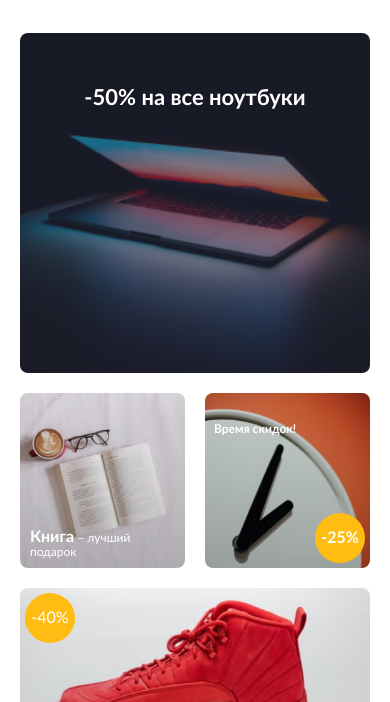
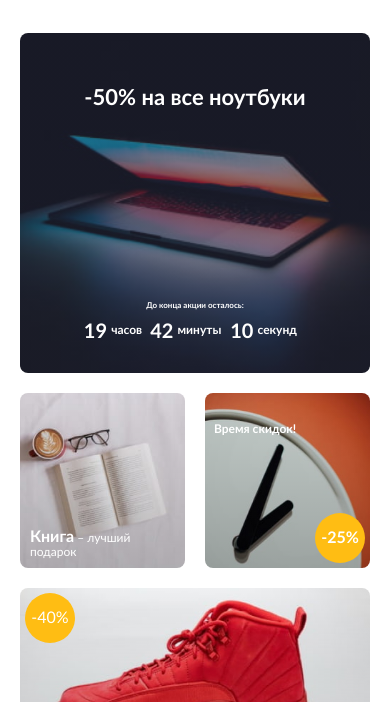
Before and after one commit to Den3003/Stock-ShopOnline, a website with bundled scripts: page index.html in a window 390 px wide. Shown: the part 142-844 px from the top of the page. Built offline with nearby package versions, Linux system fonts and the light colour scheme.

Commit message:
delete wrapper color

```diff
--- a/index.html
+++ b/index.html
@@ -68,7 +68,7 @@
             <div class="container">
                 <div class="hero__background">
                     <h1 class="hero__title"><a class="hero__link" href="#">-50% на все ноутбуки</a></h1>
-                    <div data-timer-deadline="2025-03-22 15:00" class="hero__stock-box timer">
+                    <div data-timer-deadline="2025-03-24 14:46" class="hero__stock-box timer">
                     </div>
                 </div>
             </div>
--- a/script/modules/timer.js
+++ b/script/modules/timer.js
@@ -78,7 +78,6 @@ export const timer = deadline => {
         if (timer.days <= 0) {
             itemDays.classList.add('visibly');
             itemSeconds.classList.remove('visibly');
-            timerWrapper.style.background = '#556b2f';
         }
 
         timerCountDay.textContent = timer.days;
--- a/styles/stock-box.css
+++ b/styles/stock-box.css
@@ -1,7 +1,5 @@
 .timer {
   text-align: center;
-  background-color: #8b0000;
-  padding: 30px;
 }
 
 .timer__title {
@@ -11,7 +9,23 @@
 
 .timer__items {
   display: flex;
+
   column-gap: 30px;
+  justify-content: center;
+}
+
+.timer__item {
+  white-space: nowrap;
+}
+
+.timer__item_seconds {
+  text-align: left;
+  min-width: 205px;
+}
+
+.timer__item_minutes {
+  text-align: left;
+  min-width: 191px;
 }
 
 .timer__item {
@@ -42,6 +56,13 @@
   .timer__count {
     font-size: 50px;
   }
+
+  .timer__item_seconds{
+    min-width: 168px;
+  }
+  .timer__item_minutes{
+    min-width: 159px;
+  }
 }
 
 
@@ -60,6 +81,14 @@
 
   .timer__title {
     margin: 0 0 10px;
+  }
+
+  .timer__item_minutes{
+    min-width: 99px;
+  }
+
+  .timer__item_seconds{
+    min-width: 105px;
   }
 }
 
@@ -102,4 +131,12 @@
     display: inline-block;
     vertical-align: sub;
   }
+
+  .timer__item_minutes{
+    min-width: 72px;
+  }
+
+  .timer__item_seconds{
+    min-width: 76px;
+  }
 }
```
